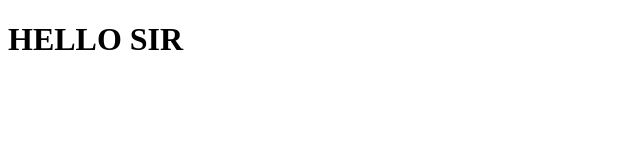
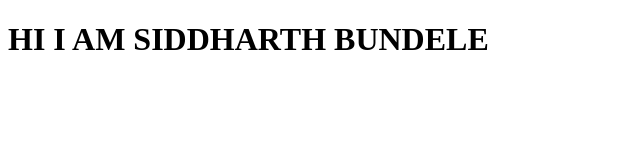
Before and after one commit to siddharthbundele/Webtech_A6, a plain HTML site: page index.html in a window 1280 px wide. Shown: the whole page, without its empty margins (0-640 px from the left). Drawn offline with Linux system fonts and the light colour scheme.

Commit message:
Update index.html

```diff
--- a/index.html
+++ b/index.html
@@ -6,7 +6,7 @@
 	<title>Webtech</title>
 </head>
 <body>
-	<h1>HELLO SIR</h1>
+	<h1>HI I AM SIDDHARTH BUNDELE</h1>
 
 </body>
 </html>
```
